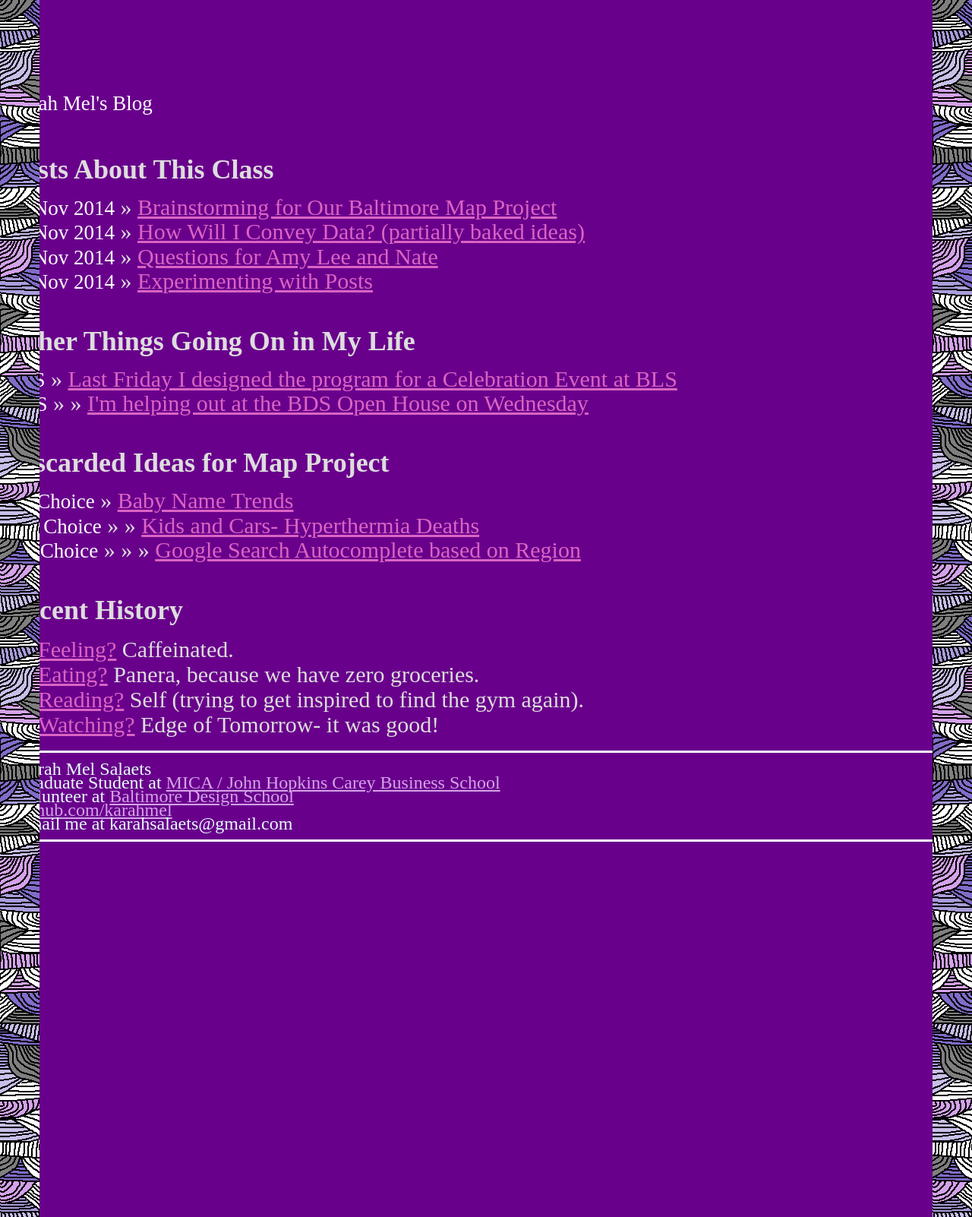
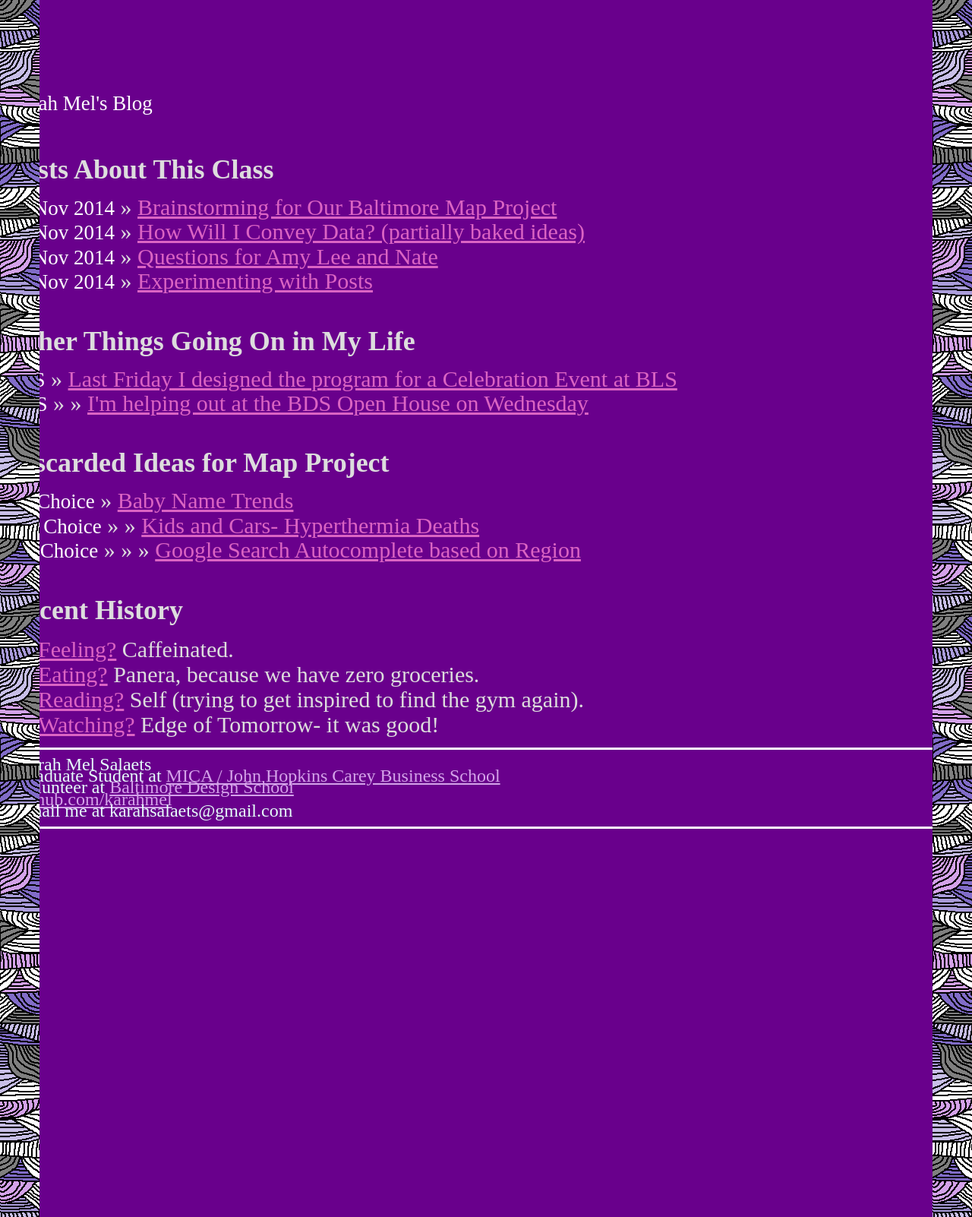
Before and after one commit to Karahmel/Blog, a Jekyll site: the page built from index.html, in a window 1280 px wide. Shown: the whole page at 76% size. Built offline with Jekyll 4.4.1, drawn with Linux system fonts in a browser that asks for light colours; Markdown is read by kramdown in place of the engine named in the settings.

Commit message:
Update screen.css

```diff
--- a/css/screen.css
+++ b/css/screen.css
@@ -132,13 +132,13 @@
   }
 
   .site .footer {
-    font-size: 60%;
+    font-size: 14px;
     color: #e6fffa;
     border-top: 3px solid white;
     margin-top: 1em;
     overflow: hidden;
     border-bottom: 3px solid white;
-   line-height: 100%;
+   line-height: 110%;
 
   }
 
```
